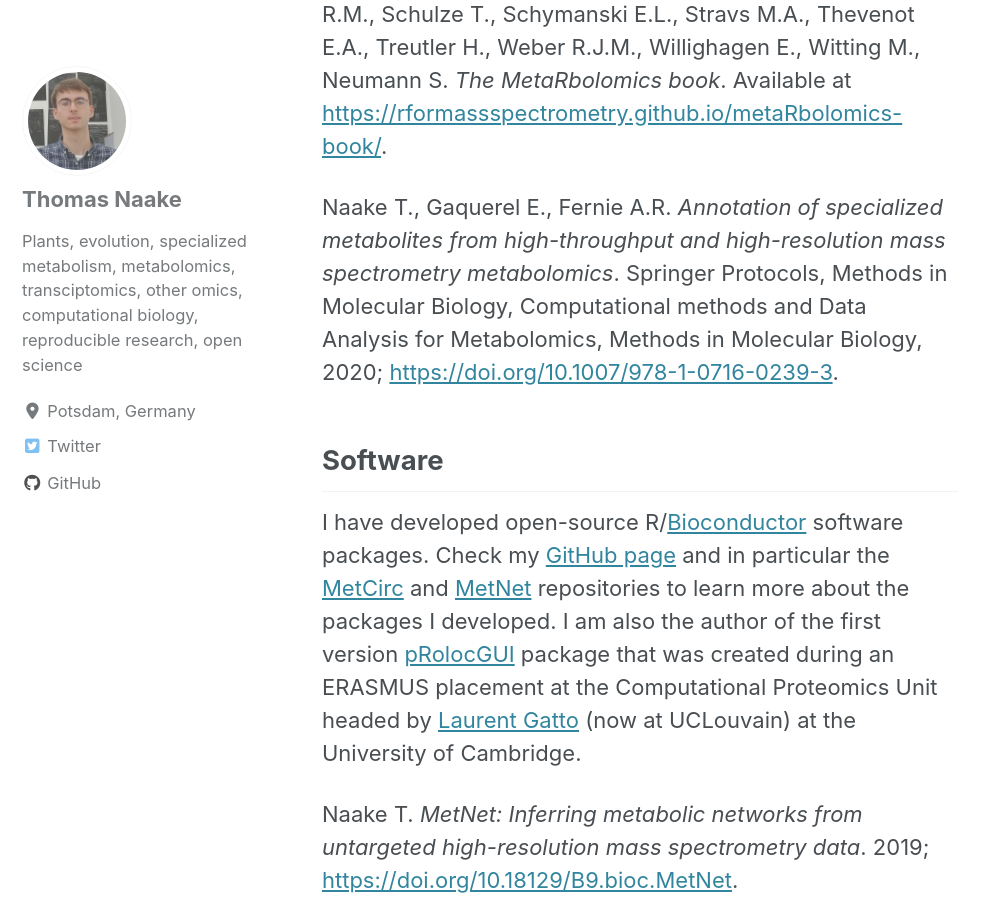
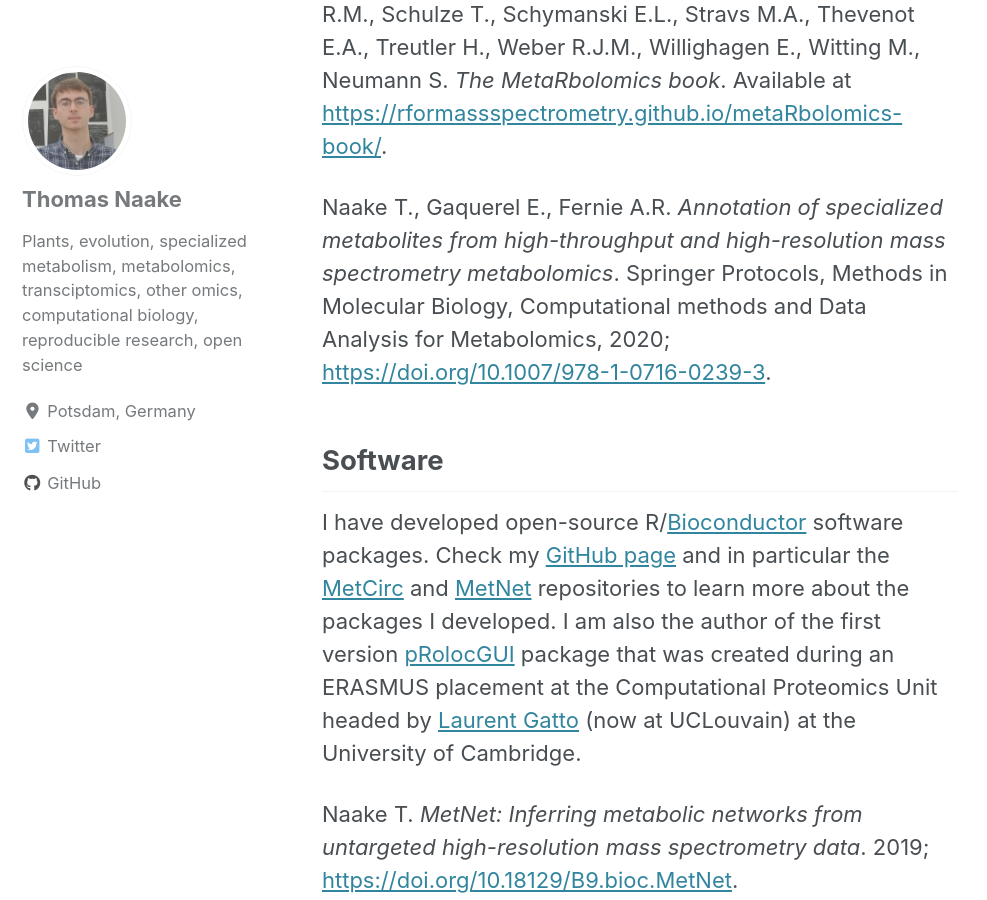
Before and after one commit to tnaake/tnaake.github.io, a Jekyll site: the page built from _pages/about.md, in a window 1280 px wide and 900 px high, scrolled down 3066 px. Shown: the whole window, without its empty margins (0-987 px from the left). Built offline with Jekyll 4.4.1, drawn with Linux system fonts in a browser that asks for light colours; cached includes are drawn as plain includes; nearby versions of some CDN libraries.

Commit message:
fix typo in book chapter

```diff
--- a/_pages/about.md
+++ b/_pages/about.md
@@ -89,7 +89,7 @@ Witting M., Neumann S. *The MetaRbolomics book*. Available at
 Naake T., Gaquerel E., Fernie A.R. *Annotation of specialized metabolites from
 high-throughput and high-resolution mass spectrometry metabolomics*.
 Springer Protocols, Methods in Molecular Biology, Computational methods and
-Data Analysis for Metabolomics, Methods in Molecular Biology, 2020;
+Data Analysis for Metabolomics, 2020;
 [https://doi.org/10.1007/978-1-0716-0239-3](https://doi.org/10.1007/978-1-0716-0239-3).
 
 ## Software
```
